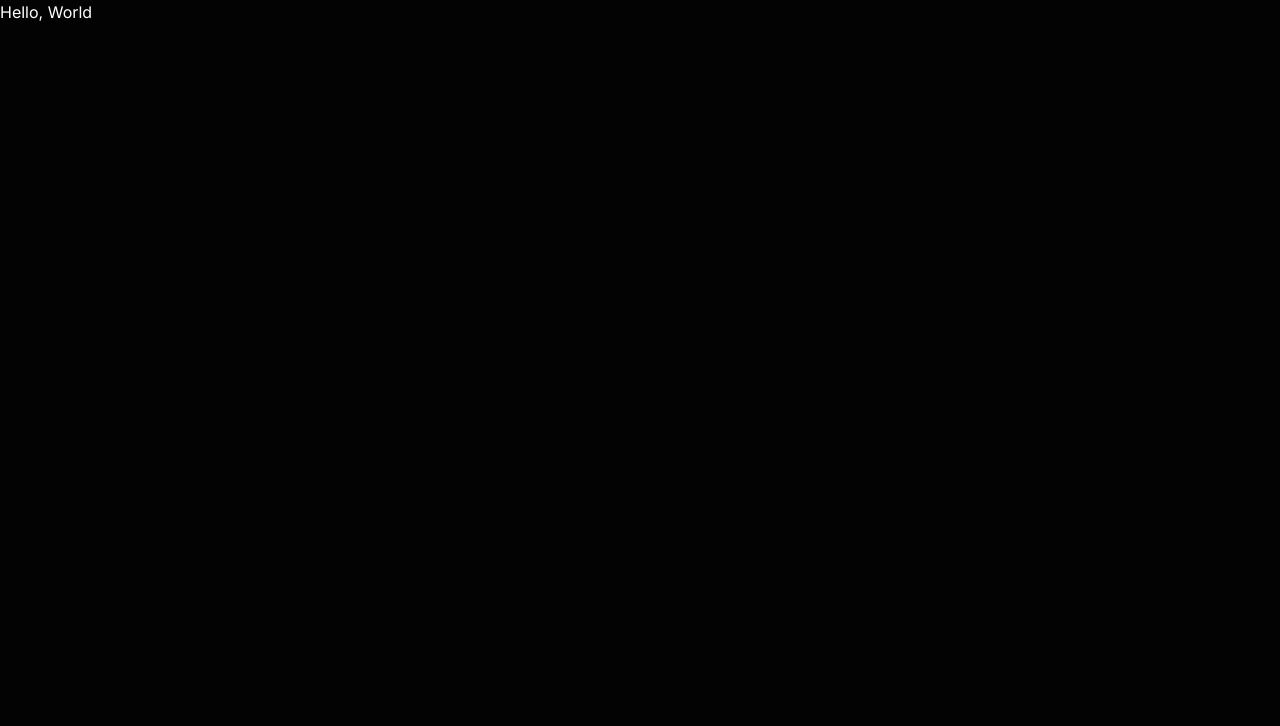
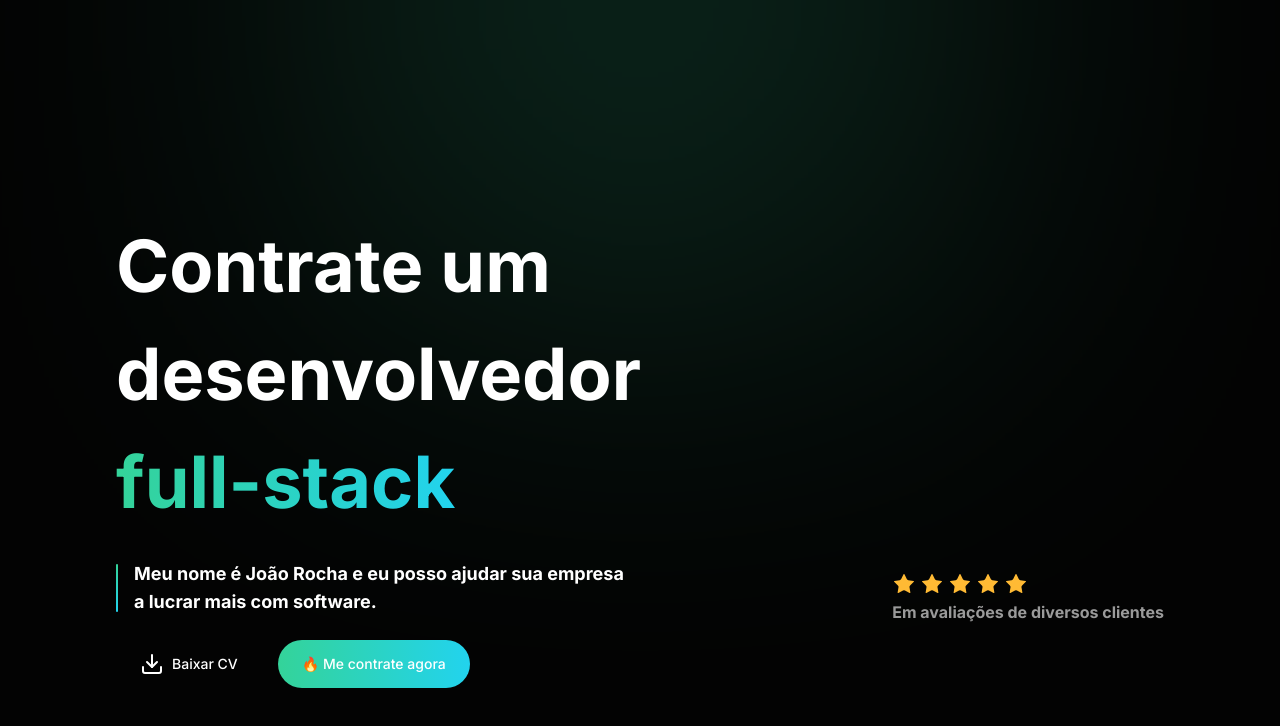
Before and after one commit to john0x01/portfolio, a Next.js app: page / in a window 1280 px wide. Shown: the top 726 px of the page. Built offline with nearby package versions, Linux system fonts and the light colour scheme.

Commit message:
feat: add hero page

```diff
--- a/src/app/globals.css
+++ b/src/app/globals.css
@@ -42,4 +42,24 @@
   body {
     @apply bg-background text-foreground;
   }
+
+  .text-h1 {
+    @apply text-[2.5rem] md:text-[4.5rem] font-bold
+  }
+
+  .text-h2 {
+    @apply text-[2rem] md:text-[4rem] font-bold
+  }
+
+  .text-h3 {
+    @apply text-2xl md:text-[2.5rem] font-bold
+  }
+
+  .text-h4 {
+    @apply text-lg md:text-[2rem] font-medium
+  }
+
+  .text-h5 {
+    @apply text-base md:text-[1.5rem]
+  }
 }
--- a/src/app/page.tsx
+++ b/src/app/page.tsx
@@ -1,3 +1,49 @@
+import { Button } from '@/components/ui/button'
+import { Download, Star } from 'lucide-react'
+
 export default function Page() {
-  return <h1>Hello, World</h1>
+  return (
+    <main className="flex flex-col w-full">
+      <section className="flex w-full h-[900px] items-center justify-center relative">
+        <div className="w-full max-w-[1080px] px-4 grid grid-cols-1 md:grid-cols-2 gap-8">
+          <div className="flex flex-col gap-6">
+            <h1 className="text-h1">
+              Contrate um desenvolvedor{' '}
+              <span className="bg-gradient-to-r from-primary-green to-primary-blue text-transparent bg-clip-text">
+                full-stack
+              </span>
+            </h1>
+            <div className="flex items-center gap-4">
+              <div className="w-[3px] h-12 bg-gradient-to-b from-primary-green to-primary-blue rounded-full" />
+              <p className="font-bold md:text-lg">
+                Meu nome é João Rocha e eu posso ajudar sua empresa a lucrar
+                mais com software.
+              </p>
+            </div>
+            <div className="flex items-center gap-4">
+              <Button variant="ghost" className="gap-2">
+                <Download /> Baixar CV
+              </Button>
+              <Button>🔥 Me contrate agora</Button>
+            </div>
+          </div>
+          <div className="flex h-full items-end md:pb-16">
+            <div className="flex flex-col gap-1 md:ml-auto">
+              <div className="flex gap-1">
+                <Star fill="#FFBA34" strokeWidth={0} />
+                <Star fill="#FFBA34" strokeWidth={0} />
+                <Star fill="#FFBA34" strokeWidth={0} />
+                <Star fill="#FFBA34" strokeWidth={0} />
+                <Star fill="#FFBA34" strokeWidth={0} />
+              </div>
+              <span className="font-bold opacity-60 text-sm md:text-base">
+                Em avaliações de diversos clientes
+              </span>
+            </div>
+          </div>
+        </div>
+        <div className="absolute w-[670px] h-[670px] bg-primary-green blur-[150px] opacity-15 -z-10 -top-[335px]" />
+      </section>
+    </main>
+  )
 }
--- a/src/components/ui/button.tsx
+++ b/src/components/ui/button.tsx
@@ -1,36 +1,37 @@
-import * as React from "react"
-import { Slot } from "@radix-ui/react-slot"
-import { cva, type VariantProps } from "class-variance-authority"
+import { Slot } from '@radix-ui/react-slot'
+import { cva, type VariantProps } from 'class-variance-authority'
+import * as React from 'react'
 
-import { cn } from "@/lib/utils"
+import { cn } from '@/lib/utils'
 
 const buttonVariants = cva(
-  "inline-flex items-center justify-center whitespace-nowrap rounded-md text-sm font-medium ring-offset-background transition-colors focus-visible:outline-none focus-visible:ring-2 focus-visible:ring-ring focus-visible:ring-offset-2 disabled:pointer-events-none disabled:opacity-50",
+  'inline-flex items-center justify-center whitespace-nowrap rounded-md text-sm font-medium ring-offset-background transition-colors focus-visible:outline-none focus-visible:ring-2 focus-visible:ring-ring focus-visible:ring-offset-2 disabled:pointer-events-none disabled:opacity-50',
   {
     variants: {
       variant: {
-        default: "bg-primary text-primary-foreground hover:bg-primary/90",
+        default:
+          'bg-gradient-to-r from-primary-green to-primary-blue text-foreground hover:opacity-90',
         destructive:
-          "bg-destructive text-destructive-foreground hover:bg-destructive/90",
+          'bg-destructive text-destructive-foreground hover:bg-destructive/90',
         outline:
-          "border border-input bg-background hover:bg-accent hover:text-accent-foreground",
+          'border border-input bg-background hover:bg-accent hover:text-accent-foreground',
         secondary:
-          "bg-secondary text-secondary-foreground hover:bg-secondary/80",
-        ghost: "hover:bg-accent hover:text-accent-foreground",
-        link: "text-primary underline-offset-4 hover:underline",
+          'bg-secondary text-secondary-foreground hover:bg-secondary/80',
+        ghost: 'hover:bg-accent hover:text-accent-foreground',
+        link: 'text-primary underline-offset-4 hover:underline',
       },
       size: {
-        default: "h-10 px-4 py-2",
-        sm: "h-9 rounded-md px-3",
-        lg: "h-11 rounded-md px-8",
-        icon: "h-10 w-10",
+        default: 'h-12 rounded-full px-6 py-2',
+        sm: 'h-10 rounded-full px-3',
+        lg: 'h-14 rounded-full px-8',
+        icon: 'h-10 rounded-full w-10',
       },
     },
     defaultVariants: {
-      variant: "default",
-      size: "default",
+      variant: 'default',
+      size: 'default',
     },
-  }
+  },
 )
 
 export interface ButtonProps
@@ -41,7 +42,7 @@ export interface ButtonProps
 
 const Button = React.forwardRef<HTMLButtonElement, ButtonProps>(
   ({ className, variant, size, asChild = false, ...props }, ref) => {
-    const Comp = asChild ? Slot : "button"
+    const Comp = asChild ? Slot : 'button'
     return (
       <Comp
         className={cn(buttonVariants({ variant, size, className }))}
@@ -49,8 +50,8 @@ const Button = React.forwardRef<HTMLButtonElement, ButtonProps>(
         {...props}
       />
     )
-  }
+  },
 )
-Button.displayName = "Button"
+Button.displayName = 'Button'
 
 export { Button, buttonVariants }
--- a/tailwind.config.ts
+++ b/tailwind.config.ts
@@ -14,31 +14,33 @@ const config: Config = {
         foreground: '#ffffff',
         card: {
           DEFAULT: 'hsl(var(--card))',
-  				foreground: 'hsl(var(--card-foreground))'
+          foreground: 'hsl(var(--card-foreground))',
         },
         popover: {
           DEFAULT: 'hsl(var(--popover))',
-  				foreground: 'hsl(var(--popover-foreground))'
+          foreground: 'hsl(var(--popover-foreground))',
         },
         primary: {
           DEFAULT: 'hsl(var(--primary))',
-  				foreground: 'hsl(var(--primary-foreground))'
+          foreground: 'hsl(var(--primary-foreground))',
+          green: '#34D399',
+          blue: '#22D3EE',
         },
         secondary: {
           DEFAULT: 'hsl(var(--secondary))',
-  				foreground: 'hsl(var(--secondary-foreground))'
+          foreground: 'hsl(var(--secondary-foreground))',
         },
         muted: {
           DEFAULT: 'hsl(var(--muted))',
-  				foreground: 'hsl(var(--muted-foreground))'
+          foreground: 'hsl(var(--muted-foreground))',
         },
         accent: {
           DEFAULT: 'hsl(var(--accent))',
-  				foreground: 'hsl(var(--accent-foreground))'
+          foreground: 'hsl(var(--accent-foreground))',
         },
         destructive: {
           DEFAULT: 'hsl(var(--destructive))',
-  				foreground: 'hsl(var(--destructive-foreground))'
+          foreground: 'hsl(var(--destructive-foreground))',
         },
         border: 'hsl(var(--border))',
         input: 'hsl(var(--input))',
@@ -48,37 +50,37 @@ const config: Config = {
           '2': 'hsl(var(--chart-2))',
           '3': 'hsl(var(--chart-3))',
           '4': 'hsl(var(--chart-4))',
-  				'5': 'hsl(var(--chart-5))'
-  			}
+          '5': 'hsl(var(--chart-5))',
+        },
       },
       borderRadius: {
         lg: 'var(--radius)',
         md: 'calc(var(--radius) - 2px)',
-  			sm: 'calc(var(--radius) - 4px)'
+        sm: 'calc(var(--radius) - 4px)',
       },
       keyframes: {
         'accordion-down': {
           from: {
-  					height: '0'
+            height: '0',
           },
           to: {
-  					height: 'var(--radix-accordion-content-height)'
-  				}
+            height: 'var(--radix-accordion-content-height)',
+          },
         },
         'accordion-up': {
           from: {
-  					height: 'var(--radix-accordion-content-height)'
+            height: 'var(--radix-accordion-content-height)',
           },
           to: {
-  					height: '0'
-  				}
-  			}
+            height: '0',
+          },
+        },
       },
       animation: {
         'accordion-down': 'accordion-down 0.2s ease-out',
-  			'accordion-up': 'accordion-up 0.2s ease-out'
-  		}
-  	}
+        'accordion-up': 'accordion-up 0.2s ease-out',
+      },
+    },
   },
   plugins: [require('tailwindcss-animate')],
 }
```
Lines whose indentation alone changed are shown as unchanged.
